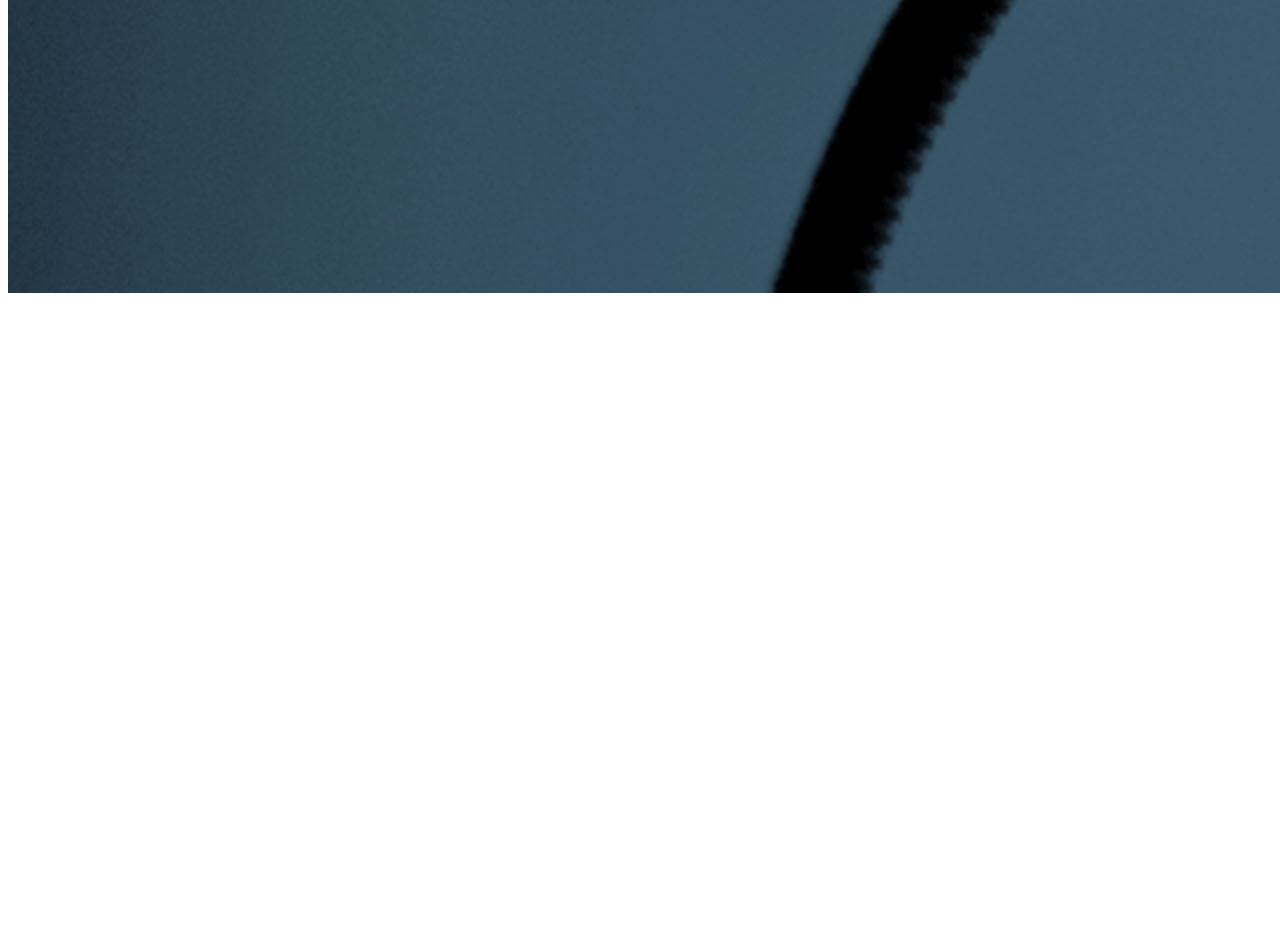
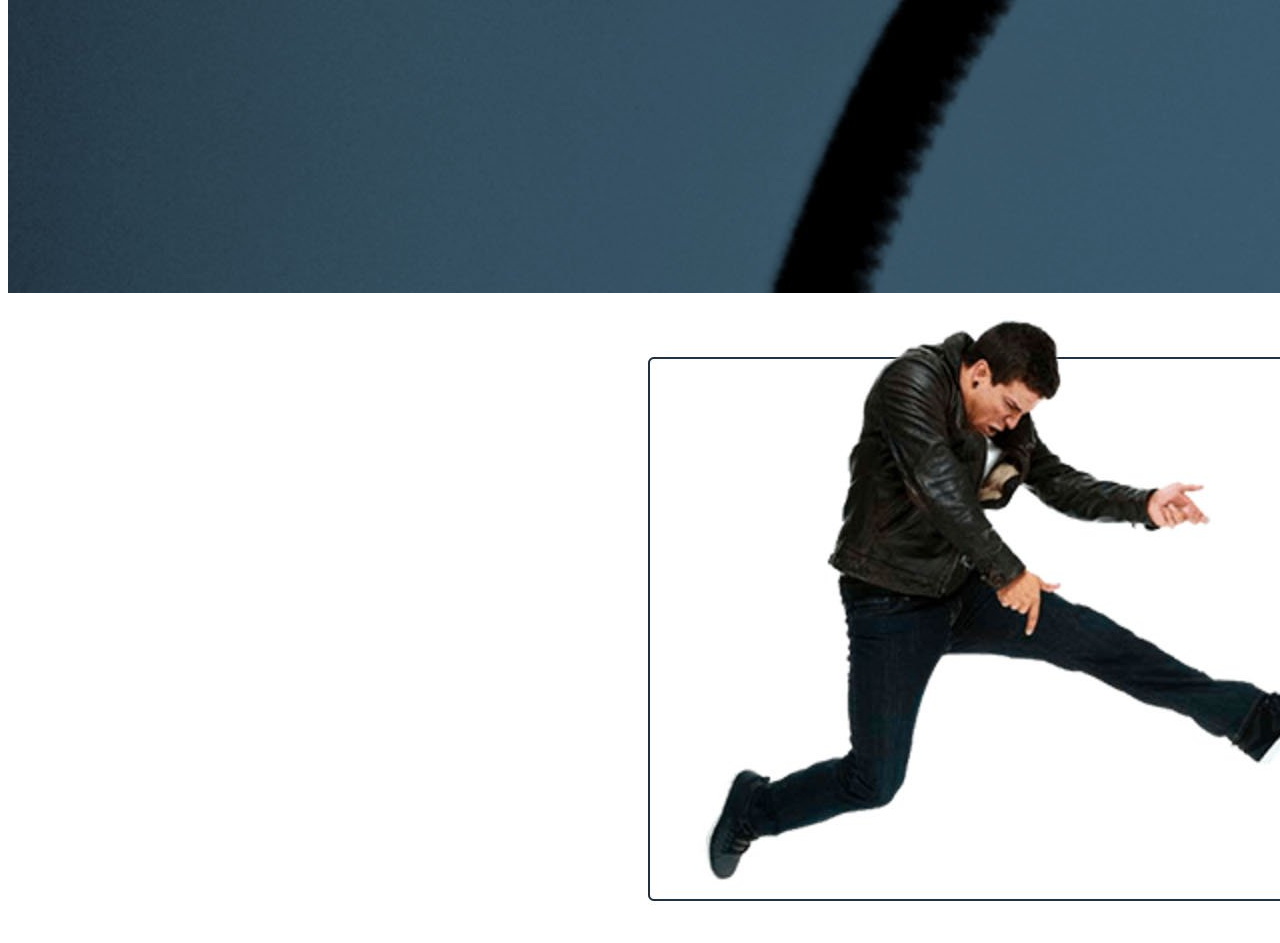
Before and after one commit to ondigitalDesarrollo/invie-github, a plain HTML site: page index.html in a window 1280 px wide. Shown: the part 788-1731 px from the top of the page. Before the commit the page ends 1093 px from the top, so only its background shows below. Drawn offline with Linux system fonts and the light colour scheme.

Commit message:
agregando invie clasica

```diff
--- a/index.html
+++ b/index.html
@@ -10,6 +10,7 @@
 <body>
     <img src="img/header.jpg" alt="Header Invie">
     <img src="img/hero.jpg" alt="Header Hero">
+    <img src="img/clasica.jpg" alt="Header Hero">
 
 </body>
 </html>
```
Also changed, not shown: img/clasica.jpg (added).
